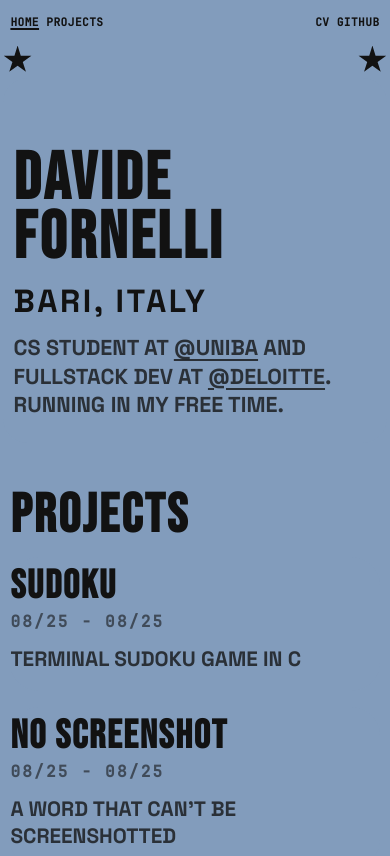
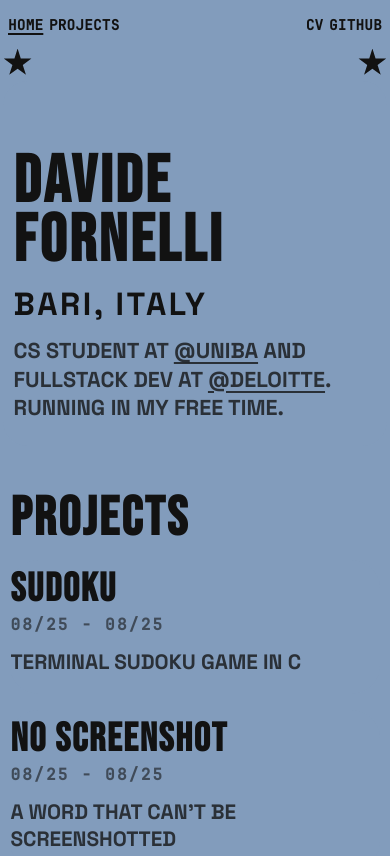
Before and after one commit to ddavidefornelli/WEBSITE, a website built with Vite: page index.html in a window 390 px wide. Shown: the top 856 px of the page. Built offline with nearby package versions, Linux system fonts and the light colour scheme; some packages are replaced by stand-ins of ours.

```diff
--- a/components/header/header.css
+++ b/components/header/header.css
@@ -45,13 +45,13 @@
 
 @media (max-width: 640px) and (max-aspect-ratio: 3/4) {
   .site-header {
-    padding: 0.9rem 0.45rem;
+    padding: 0.85rem 0.3rem;
   }
 
   .site-nav {
     width: 100%;
     align-items: center;
-    gap: 0.35rem;
+    gap: 0.25rem;
     flex-wrap: nowrap;
   }
 
@@ -59,7 +59,7 @@
     flex: 1 1 0;
     width: auto;
     justify-content: flex-start;
-    gap: 0.45rem;
+    gap: 0.35rem;
     min-width: 0;
     flex-wrap: nowrap;
   }
@@ -69,8 +69,8 @@
   }
 
   .site-nav__link {
-    font-size: clamp(0.7rem, 2.4vw, 0.9rem);
-    letter-spacing: 0.04em;
+    font-size: clamp(0.84rem, 1.6vw + 0.5rem, 0.98rem);
+    letter-spacing: 0.02em;
     white-space: nowrap;
   }
 }
--- a/css/global.css
+++ b/css/global.css
@@ -245,6 +245,10 @@ custom-footer {
     --page-max: calc(100vw - 0.4rem);
   }
 
+  .wrapper {
+    padding-bottom: max(1.5rem, env(safe-area-inset-bottom));
+  }
+
   body {
     padding: 0 0.2rem 0;
   }
```
